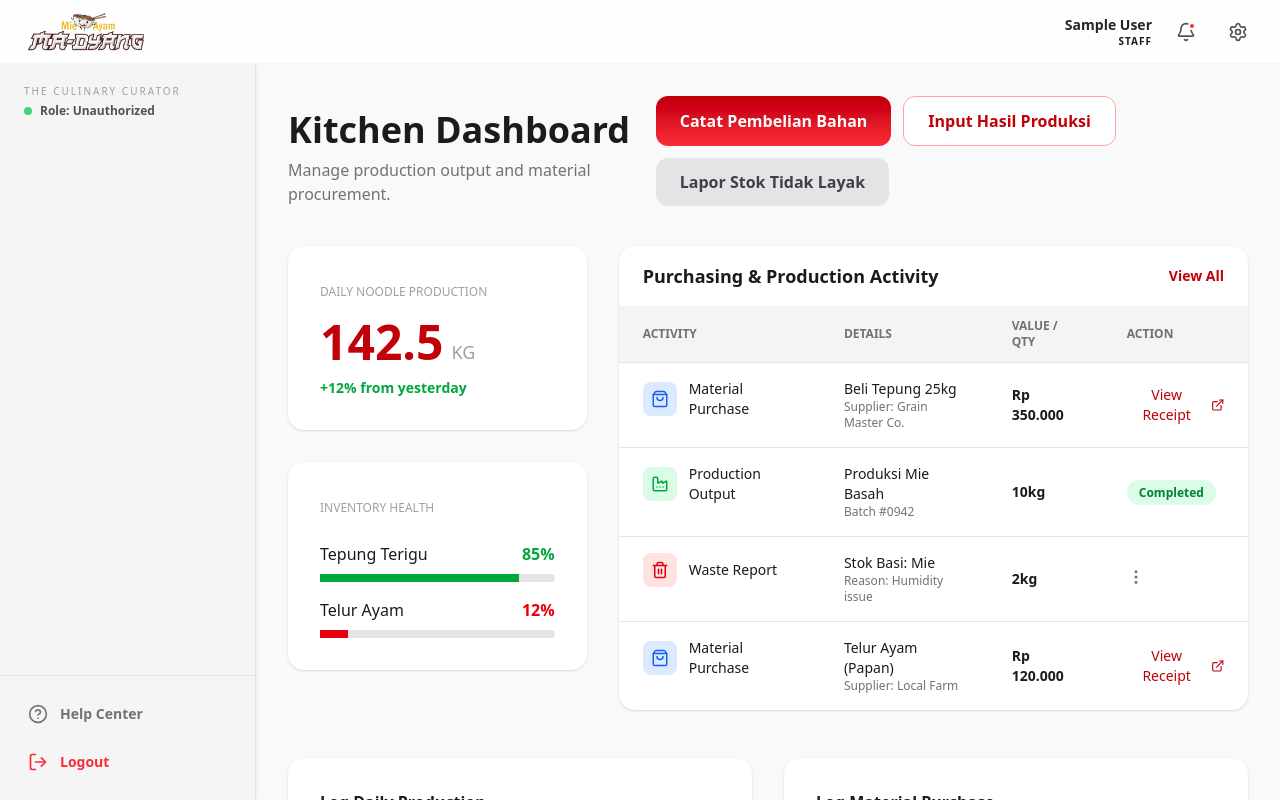
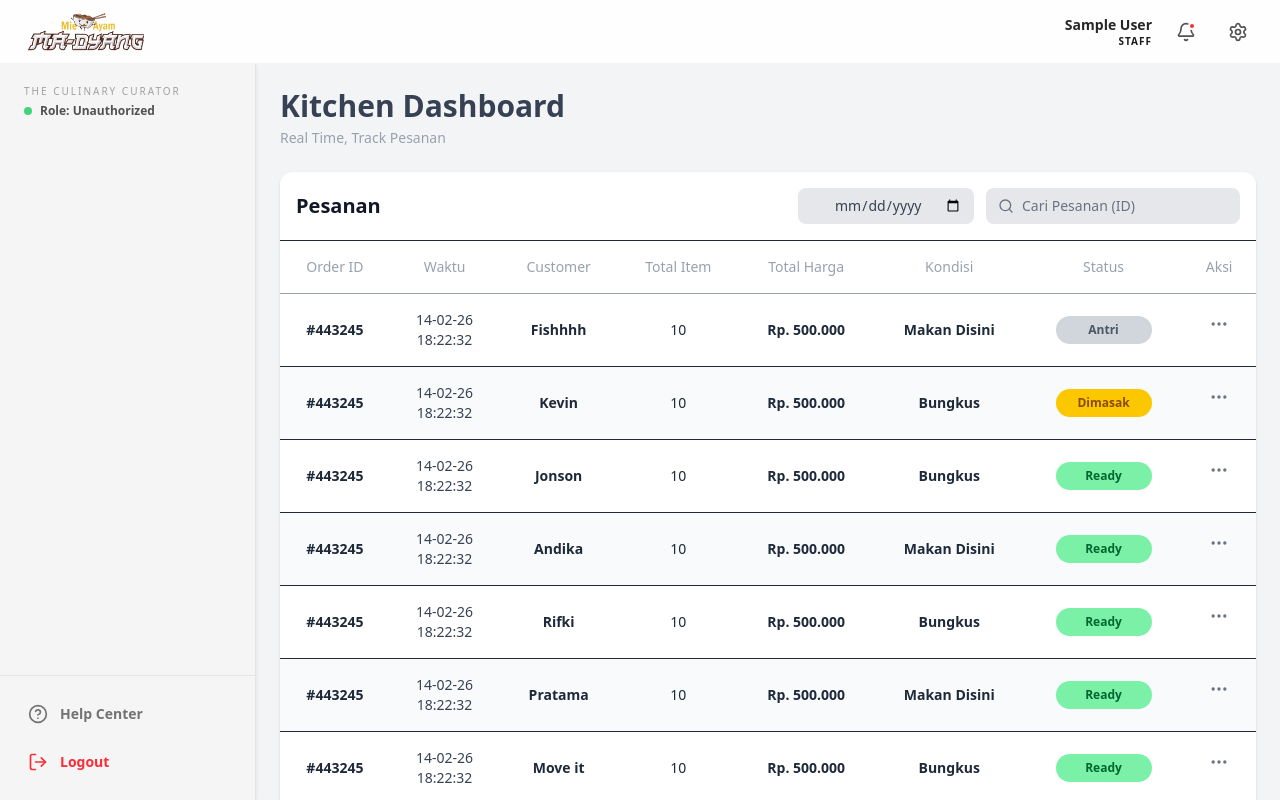
Before and after one commit to kaka166/PT3_Mie_Madyang, a Next.js app in the folder frontend/: page /kitchen in a window 1280 px wide. Built offline with nearby package versions, Linux system fonts and the light colour scheme; sample sign-in values are in the browser's storage.

Commit message:
update kitchen

```diff
--- a/frontend/app/(dashboard)/kitchen/page.tsx
+++ b/frontend/app/(dashboard)/kitchen/page.tsx
@@ -1,268 +1,144 @@
+'use client';
+
+import React from 'react';
 import {
-  ShoppingBag,
-  Factory,
-  Trash2,
-  MoreVertical,
-  ExternalLink,
-} from "lucide-react";
+  Search,
+  Calendar,
+  MoreHorizontal,
+  ChevronLeft,
+  ChevronRight
+} from 'lucide-react';
 
-export default function KitchenPage() {
+// Mock Data untuk tabel pesanan
+const pesananData = [
+  { id: '#443245', waktu: '14-02-26 18:22:32', customer: 'Fishhhh', items: 10, harga: 'Rp. 500.000', kondisi: 'Makan Disini', status: 'Antri' },
+  { id: '#443245', waktu: '14-02-26 18:22:32', customer: 'Kevin', items: 10, harga: 'Rp. 500.000', kondisi: 'Bungkus', status: 'Dimasak' },
+  { id: '#443245', waktu: '14-02-26 18:22:32', customer: 'Jonson', items: 10, harga: 'Rp. 500.000', kondisi: 'Bungkus', status: 'Ready' },
+  { id: '#443245', waktu: '14-02-26 18:22:32', customer: 'Andika', items: 10, harga: 'Rp. 500.000', kondisi: 'Makan Disini', status: 'Ready' },
+  { id: '#443245', waktu: '14-02-26 18:22:32', customer: 'Rifki', items: 10, harga: 'Rp. 500.000', kondisi: 'Bungkus', status: 'Ready' },
+  { id: '#443245', waktu: '14-02-26 18:22:32', customer: 'Pratama', items: 10, harga: 'Rp. 500.000', kondisi: 'Makan Disini', status: 'Ready' },
+  { id: '#443245', waktu: '14-02-26 18:22:32', customer: 'Move it', items: 10, harga: 'Rp. 500.000', kondisi: 'Bungkus', status: 'Ready' },
+];
+
+// Fungsi bantuan untuk menentukan warna badge status
+const getStatusBadge = (status: string) => {
+  switch (status) {
+    case 'Antri':
+      return 'bg-gray-300 text-gray-600';
+    case 'Dimasak':
+      return 'bg-yellow-400 text-yellow-800';
+    case 'Ready':
+      return 'bg-green-300 text-green-800';
+    default:
+      return 'bg-gray-200 text-gray-700';
+  }
+};
+
+export default function KitchenDashboardPage() {
   return (
-    <div className="min-h-screen bg-[#f9f9f9] p-8">
-      {/* HEADER */}
-      <div className="mb-10 flex flex-col md:flex-row md:items-end justify-between gap-6">
-        <div>
-          <h1 className="text-4xl font-bold mb-2">Kitchen Dashboard</h1>
-          <p className="text-zinc-500">
-            Manage production output and material procurement.
-          </p>
-        </div>
+    <div className="h-full w-full overflow-y-auto bg-gray-100 p-6 pb-12 font-sans text-gray-800">
 
-        <div className="flex flex-wrap gap-3">
-          <button className="bg-gradient-to-b from-red-700 to-red-500 text-white px-6 py-3 rounded-xl font-semibold">
-            Catat Pembelian Bahan
-          </button>
-
-          <button className="bg-white border border-red-300 text-red-700 px-6 py-3 rounded-xl font-semibold">
-            Input Hasil Produksi
-          </button>
-
-          <button className="bg-zinc-200 text-zinc-700 px-6 py-3 rounded-xl font-semibold">
-            Lapor Stok Tidak Layak
-          </button>
-        </div>
+      {/* Header */}
+      <div className="mb-6">
+        <h1 className="text-3xl font-bold text-gray-700 mb-1">Kitchen Dashboard</h1>
+        <p className="text-gray-400 text-sm font-medium">Real Time, Track Pesanan</p>
       </div>
 
-      {/* GRID */}
-      <div className="grid grid-cols-12 gap-8">
-        {/* LEFT */}
-        <div className="col-span-12 lg:col-span-4 flex flex-col gap-8">
-          {/* CARD PRODUKSI */}
-          <div className="bg-white p-8 rounded-2xl shadow">
-            <span className="text-xs uppercase text-zinc-400">
-              Daily Noodle Production
-            </span>
+      {/* Main Card */}
+      <div className="bg-white rounded-xl shadow-sm overflow-hidden">
 
-            <div className="mt-4 flex items-end gap-2">
-              <span className="text-5xl font-bold text-red-700">142.5</span>
-              <span className="text-lg text-zinc-400">KG</span>
+        {/* Toolbar Card */}
+        <div className="p-4 flex justify-between items-center border-b">
+          <h2 className="text-xl font-bold text-gray-900">Pesanan</h2>
+
+          <div className="flex gap-3">
+
+            {/* Filter Tanggal Bawaan Browser */}
+            <div className="relative flex items-center">
+              <input
+                type="date"
+                className="bg-gray-200 text-gray-700 hover:bg-gray-300 transition-colors pl-9 pr-3 py-2 rounded-lg text-sm focus:outline-none focus:ring-2 focus:ring-gray-300 font-medium w-44 cursor-pointer"
+              />
             </div>
 
-            <p className="mt-3 text-green-600 text-sm font-semibold">
-              +12% from yesterday
-            </p>
-          </div>
+            {/* Input Pencarian */}
+            <div className="relative">
+              <Search className="absolute left-3 top-1/2 -translate-y-1/2 text-gray-500" size={16} />
+              <input
+                type="text"
+                placeholder="Cari Pesanan (ID)"
+                className="bg-gray-200 text-gray-700 placeholder-gray-500 pl-9 pr-4 py-2 rounded-lg text-sm focus:outline-none focus:ring-2 focus:ring-gray-300 font-medium"
+              />
+            </div>
 
-          {/* INVENTORY */}
-          <div className="bg-white p-8 rounded-2xl shadow">
-            <span className="text-xs uppercase text-zinc-400">
-              Inventory Health
-            </span>
-
-            <div className="mt-6 space-y-4">
-              <div>
-                <div className="flex justify-between">
-                  <span>Tepung Terigu</span>
-                  <span className="text-green-600 font-semibold">85%</span>
-                </div>
-                <div className="h-2 bg-zinc-200 rounded mt-2">
-                  <div className="h-2 bg-green-600 w-[85%]" />
-                </div>
-              </div>
-
-              <div>
-                <div className="flex justify-between">
-                  <span>Telur Ayam</span>
-                  <span className="text-red-600 font-semibold">12%</span>
-                </div>
-                <div className="h-2 bg-zinc-200 rounded mt-2">
-                  <div className="h-2 bg-red-600 w-[12%]" />
-                </div>
-              </div>
-            </div>
           </div>
         </div>
 
-        {/* RIGHT */}
-        <div className="col-span-12 lg:col-span-8">
-          <div className="bg-white rounded-2xl shadow overflow-hidden">
-            <div className="px-6 py-4 flex justify-between items-center">
-              <h3 className="text-lg font-semibold">
-                Purchasing & Production Activity
-              </h3>
-              <button className="text-red-700 text-sm font-semibold">
-                View All
-              </button>
-            </div>
-
-            <table className="w-full text-sm">
-              <thead className="bg-zinc-100 text-xs uppercase text-zinc-500">
-                <tr>
-                  <th className="px-6 py-3 text-left">Activity</th>
-                  <th className="px-6 py-3 text-left">Details</th>
-                  <th className="px-6 py-3 text-left">Value / Qty</th>
-                  <th className="px-6 py-3 text-left">Action</th>
-                </tr>
-              </thead>
-
-              <tbody className="text-sm">
-                {/* MATERIAL PURCHASE */}
-                <tr className="border-t border-zinc-200 hover:bg-zinc-50 transition">
-                  <td className="px-6 py-4 flex items-center gap-3">
-                    <div className="bg-blue-100 p-2 rounded-lg">
-                      <ShoppingBag size={18} className="text-blue-600" />
-                    </div>
-                    <span className="font-medium">Material Purchase</span>
+        {/* Tabel */}
+        <div className="overflow-x-auto">
+          <table className="w-full text-sm text-center">
+            <thead className="text-gray-400 border-b bg-white">
+              <tr>
+                <th className="py-4 px-4 font-medium">Order ID</th>
+                <th className="py-4 px-4 font-medium">Waktu</th>
+                <th className="py-4 px-4 font-medium">Customer</th>
+                <th className="py-4 px-4 font-medium">Total Item</th>
+                <th className="py-4 px-4 font-medium">Total Harga</th>
+                <th className="py-4 px-4 font-medium">Kondisi</th>
+                <th className="py-4 px-4 font-medium">Status</th>
+                <th className="py-4 px-4 font-medium">Aksi</th>
+              </tr>
+            </thead>
+            <tbody>
+              {pesananData.map((item, index) => (
+                <tr
+                  key={index}
+                  className="border-b last:border-0 even:bg-gray-50 hover:bg-gray-100 transition-colors"
+                >
+                  <td className="py-4 px-4 font-bold text-gray-800">{item.id}</td>
+                  <td className="py-4 px-4 text-gray-700">
+                    <div>{item.waktu.split(' ')[0]}</div>
+                    <div>{item.waktu.split(' ')[1]}</div>
                   </td>
-
-                  <td className="px-6 py-4">
-                    <p className="font-medium">Beli Tepung 25kg</p>
-                    <p className="text-xs text-zinc-500">
-                      Supplier: Grain Master Co.
-                    </p>
+                  <td className="py-4 px-4 font-bold text-gray-800">{item.customer}</td>
+                  <td className="py-4 px-4 font-medium">{item.items}</td>
+                  <td className="py-4 px-4 font-bold text-gray-800">{item.harga}</td>
+                  <td className="py-4 px-4 font-bold text-gray-800">{item.kondisi}</td>
+                  <td className="py-4 px-4">
+                    <span className={`px-4 py-1.5 rounded-full text-xs font-bold inline-block w-24 text-center ${getStatusBadge(item.status)}`}>
+                      {item.status}
+                    </span>
                   </td>
-
-                  <td className="px-6 py-4 font-semibold">Rp 350.000</td>
-
-                  <td className="px-6 py-4">
-                    <button className="flex items-center gap-1 text-red-700 text-sm font-medium">
-                      View Receipt <ExternalLink size={14} />
+                  <td className="py-4 px-4 text-gray-500 flex justify-center items-center h-full">
+                    <button className="hover:text-gray-800 p-1">
+                      <MoreHorizontal size={20} />
                     </button>
                   </td>
                 </tr>
+              ))}
+            </tbody>
+          </table>
+        </div>
 
-                {/* PRODUCTION OUTPUT */}
-                <tr className="border-t border-zinc-200 hover:bg-zinc-50 transition">
-                  <td className="px-6 py-4 flex items-center gap-3">
-                    <div className="bg-green-100 p-2 rounded-lg">
-                      <Factory size={18} className="text-green-600" />
-                    </div>
-                    <span className="font-medium">Production Output</span>
-                  </td>
-
-                  <td className="px-6 py-4">
-                    <p className="font-medium">Produksi Mie Basah</p>
-                    <p className="text-xs text-zinc-500">Batch #0942</p>
-                  </td>
-
-                  <td className="px-6 py-4 font-semibold">10kg</td>
-
-                  <td className="px-6 py-4">
-                    <span className="bg-green-100 text-green-700 text-xs px-3 py-1 rounded-full font-semibold">
-                      Completed
-                    </span>
-                  </td>
-                </tr>
-
-                {/* WASTE REPORT */}
-                <tr className="border-t border-zinc-200 hover:bg-zinc-50 transition">
-                  <td className="px-6 py-4 flex items-center gap-3">
-                    <div className="bg-red-100 p-2 rounded-lg">
-                      <Trash2 size={18} className="text-red-600" />
-                    </div>
-                    <span className="font-medium">Waste Report</span>
-                  </td>
-
-                  <td className="px-6 py-4">
-                    <p className="font-medium">Stok Basi: Mie</p>
-                    <p className="text-xs text-zinc-500">
-                      Reason: Humidity issue
-                    </p>
-                  </td>
-
-                  <td className="px-6 py-4 font-semibold">2kg</td>
-
-                  <td className="px-6 py-4">
-                    <button className="text-zinc-500 hover:text-black">
-                      <MoreVertical size={18} />
-                    </button>
-                  </td>
-                </tr>
-
-                {/* ANOTHER PURCHASE */}
-                <tr className="border-t border-zinc-200 hover:bg-zinc-50 transition">
-                  <td className="px-6 py-4 flex items-center gap-3">
-                    <div className="bg-blue-100 p-2 rounded-lg">
-                      <ShoppingBag size={18} className="text-blue-600" />
-                    </div>
-                    <span className="font-medium">Material Purchase</span>
-                  </td>
-
-                  <td className="px-6 py-4">
-                    <p className="font-medium">Telur Ayam (Papan)</p>
-                    <p className="text-xs text-zinc-500">
-                      Supplier: Local Farm
-                    </p>
-                  </td>
-
-                  <td className="px-6 py-4 font-semibold">Rp 120.000</td>
-
-                  <td className="px-6 py-4">
-                    <button className="flex items-center gap-1 text-red-700 text-sm font-medium">
-                      View Receipt <ExternalLink size={14} />
-                    </button>
-                  </td>
-                </tr>
-              </tbody>
-            </table>
-          </div>
-        </div>
-      </div>
-
-
-
-      {/* FORM SECTION */}
-      <div className="mt-12 grid md:grid-cols-2 gap-8">
-        {/* PRODUKSI */}
-        <div className="bg-white p-8 rounded-2xl shadow">
-          <h3 className="font-bold mb-6">Log Daily Production</h3>
-
-          <div className="space-y-4">
-            <input
-              placeholder="Nama barang"
-              className="w-full p-3 rounded-xl bg-zinc-100"
-            />
-
-            <input
-              type="number"
-              placeholder="Jumlah (KG)"
-              className="w-full p-3 rounded-xl bg-zinc-100"
-            />
-
-            <button className="w-full bg-red-700 text-white py-3 rounded-xl">
-              Simpan Produksi
+        {/* Footer & Pagination */}
+        <div className="p-4 border-t flex justify-between items-center text-sm text-gray-500 bg-white">
+          <span className="font-medium text-gray-500">Showing 1-9 of 2810 Transaction</span>
+          <div className="flex gap-1.5 font-bold">
+            <button className="w-8 h-8 flex items-center justify-center rounded bg-red-500 hover:bg-red-600 text-white transition-colors">
+              <ChevronLeft size={16} />
+            </button>
+            <button className="w-8 h-8 flex items-center justify-center rounded bg-red-400 text-white shadow-sm">1</button>
+            <button className="w-8 h-8 flex items-center justify-center rounded bg-gray-200 text-gray-700 hover:bg-gray-300 transition-colors">2</button>
+            <button className="w-8 h-8 flex items-center justify-center rounded bg-gray-200 text-gray-700 hover:bg-gray-300 transition-colors">3</button>
+            <button className="w-8 h-8 flex items-center justify-center rounded bg-gray-200 text-gray-700 hover:bg-gray-300 transition-colors">4</button>
+            <button className="w-8 h-8 flex items-center justify-center rounded bg-gray-200 text-gray-700 hover:bg-gray-300 transition-colors">5</button>
+            <button className="w-8 h-8 flex items-center justify-center rounded bg-red-500 hover:bg-red-600 text-white transition-colors">
+              <ChevronRight size={16} />
             </button>
           </div>
         </div>
 
-        {/* PEMBELIAN */}
-        <div className="bg-white p-8 rounded-2xl shadow">
-          <h3 className="font-bold mb-6">Log Material Purchase</h3>
-
-          <div className="space-y-4">
-            <input
-              placeholder="Nama barang"
-              className="w-full p-3 rounded-xl bg-zinc-100"
-            />
-
-            <input
-              placeholder="Harga"
-              className="w-full p-3 rounded-xl bg-zinc-100"
-            />
-
-            <input
-              placeholder="Jumlah"
-              className="w-full p-3 rounded-xl bg-zinc-100"
-            />
-
-            <button className="w-full bg-red-700 text-white py-3 rounded-xl">
-              Simpan Pembelian
-            </button>
-          </div>
-        </div>
       </div>
     </div>
-
-
   );
 }
```
Also changed, not shown: frontend/app/(dashboard)/kitchen/stock/page.tsx (+125 -40 lines).
